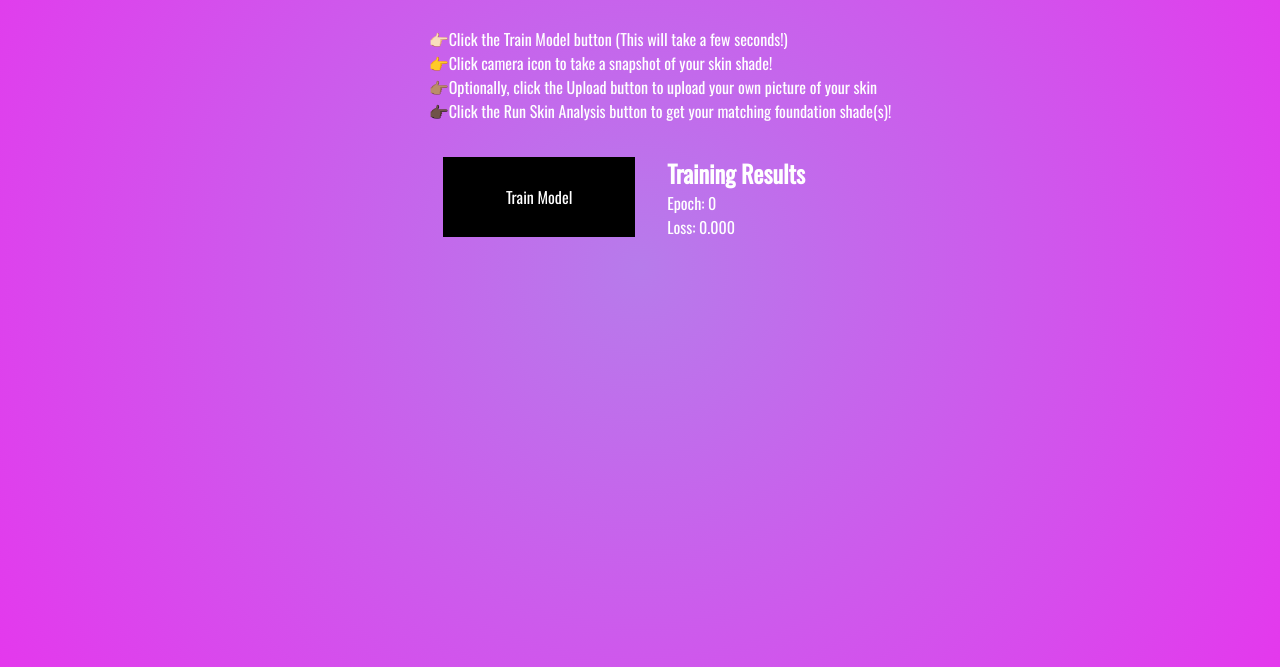
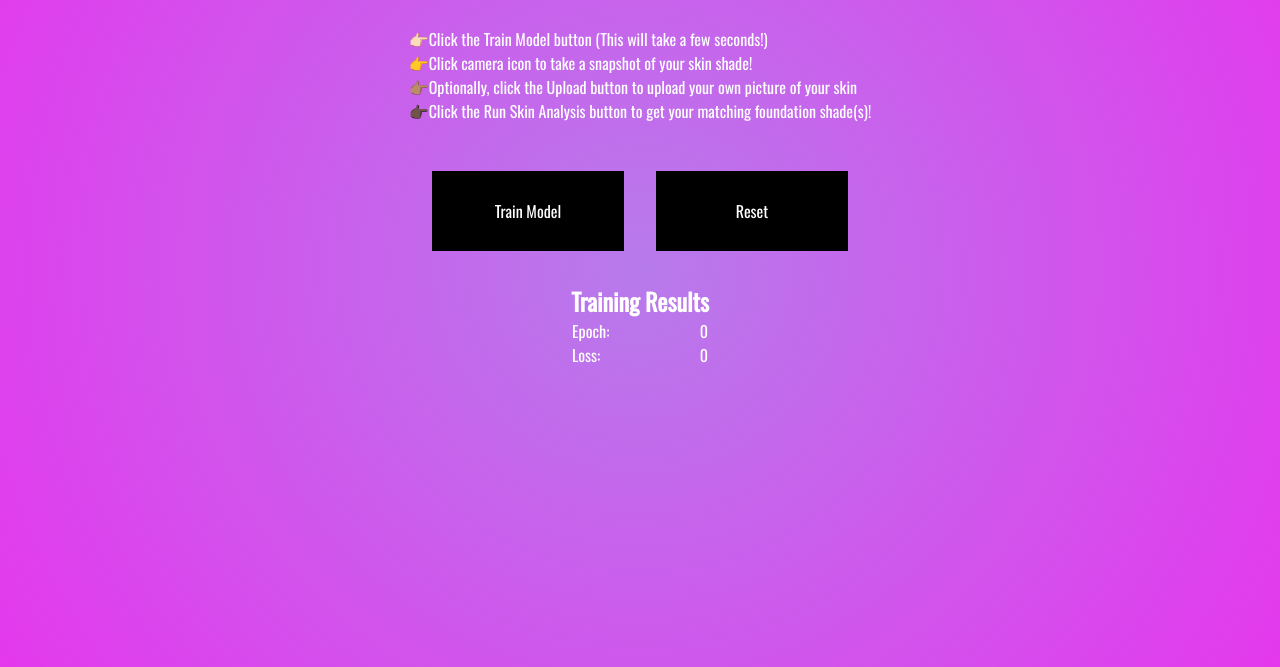
Before and after one commit to KaylaKremer/TensorShade, a React app: page / in a window 1280 px wide. Shown: the part 133-800 px from the top of the page. Built offline with nearby package versions, Linux system fonts and the light colour scheme.

Commit message:
Add reset button and functionality; Refactor code a bit

```diff
--- a/components/TrainModel.js
+++ b/components/TrainModel.js
@@ -7,8 +7,12 @@ import "../scss/train-model.scss";
 class TrainModel extends Component {
   state = ({
     loading: false,
-    epoch: '',
-    loss: ''
+    currentEpoch: 0,
+    lossResult: 0.000,
+    epoch: 10,
+    batchSize: 32,
+    units: 20,
+    learningRate: 0.25
   });
 
   //Converts hexadecimal values to RGB color values
@@ -25,7 +29,7 @@ class TrainModel extends Component {
     } : null;
   };
 
-  trainModel = async (evt) => {
+  trainModel = async () => {
     //evt.target.disabled = true;
     this.setState({
       loading: true
@@ -107,21 +111,22 @@ class TrainModel extends Component {
     model.compile({
       optimizer: optimizer,
       loss: 'categoricalCrossentropy',
-      metrics: ['accuracy'],
+      metrics: ['accuracy']
     });
 
+    // Create options object, which will be passed into the model when fitting the data
     // epochs: Number of iterations
     // shuffle: Shuffles data at each epoch so it's not in the same order
     // validationSplit: Saves some of the training data to be used as validation data (0.1 = 10%)
-    await model.fit(inputs, outputs, {
-      epochs: 10,
+    const options = {
+      epochs: 5,
       shuffle: true,
       validationSplit: 0.1,
       callbacks: {
-        onEpochEnd: (cycle, logs) => {
+        onEpochEnd: (epoch, logs) => {
           this.setState({
-            epoch: cycle + 1,
-            loss: logs.loss.toFixed(3)
+            currentEpoch: epoch + 1,
+            lossResult: logs.loss.toFixed(3)
           })
         },
         onBatchEnd: tf.nextFrame,
@@ -131,15 +136,32 @@ class TrainModel extends Component {
           });
         }
       }
-    }).then(results => console.log('results loss', results.history.loss));
+    };
+
+    return await model.fit(inputs, outputs, options)
+    //.then(results => console.log('results loss', results.history.loss));
+    .then(results => console.log('results', results));
   };
+
+  resetModel = (evt) => {
+    this.setState({
+      loading: false,
+      currentEpoch: 0,
+      lossResult: 0.000,
+      epoch: 10,
+      batchSize: 32,
+      units: 20,
+      learningRate: 0.25
+    });
+  }
 
   // Render training model results
   render() {
-    const {loading, epoch, loss} = this.state;
+    const {loading, currentEpoch, lossResult} = this.state;
     return (
-      <div className="train-model">
-        <a className={`train-model-button ${loading ? 'disabled' : ''}`} href="#" onClick={evt => this.trainModel(evt)}>
+    <div>
+      <div className="training-model">
+        <a className={`button ${loading ? 'disabled' : ''}`} href="#" onClick={() => this.trainModel()}>
           {loading ?
             <div className="loader">
               <div className="inner one"></div>
@@ -149,10 +171,14 @@ class TrainModel extends Component {
           : 'Train Model'
           }
         </a>
-        <div className="results">
+        <a className={`button ${loading ? 'disabled' : ''}`} href="#" onClick={(evt) => this.resetModel(evt)}>
+          Reset
+        </a>
+      </div>
+        <div className="training-results">
           <h2>Training Results</h2>
-          <div className="epoch">Epoch: {epoch ? epoch : '0'}</div>
-          <div className="loss">Loss: {loss ? loss : '0.000'}</div>
+          <div className="epoch"><span>Epoch:</span> <span>{currentEpoch}</span></div>
+          <div className="loss"><span>Loss:</span> <span>{lossResult}</span></div>
         </div>
       </div>
     );
--- a/scss/header.scss
+++ b/scss/header.scss
@@ -19,6 +19,7 @@
     margin: 1rem 0;
     width: 100%;
     .instructions-list {
+        padding-inline-start: 0 !important;
         .instructions-step {
             list-style-type: none;
             color: #fff;
--- a/scss/train-model.scss
+++ b/scss/train-model.scss
@@ -1,9 +1,9 @@
-.train-model {
+.training-model {
     display: flex;
     justify-content: center;
     align-items: center;
     margin: 1rem 0;
-    .train-model-button {
+    .button {
         width: 10rem;
         height: 3rem;
         color: #fff;
@@ -14,6 +14,7 @@
         justify-content: center;
         padding: 1rem;
         text-decoration: none;
+        margin: 1rem;
         &:hover {
             text-decoration: underline;
             cursor: pointer;
@@ -57,12 +58,18 @@
             border-top: 3px solid #EFEFFA;
         }
     }
-    .results {
-        margin: 0 2em;
+}
+.training-results {
+    display: flex;
+    flex-direction: column;
+    align-items: center;
+    color: #fff;
+    font-family: 'Oswald', sans-serif;
+    .epoch,
+    .loss {
+        width: 8.5rem;
         display: flex;
-        flex-direction: column;
-        color: #fff;
-        font-family: 'Oswald', sans-serif;
+        justify-content: space-between;
     }
 }
 
```
